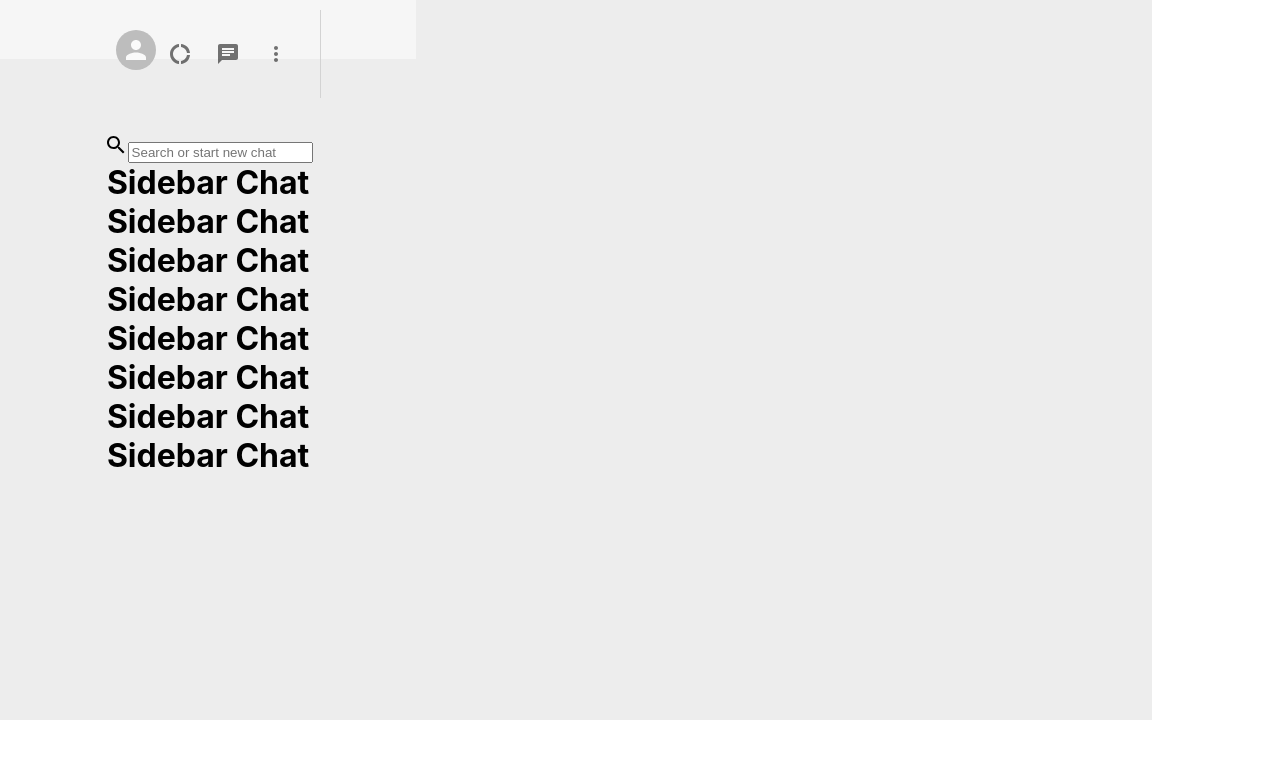
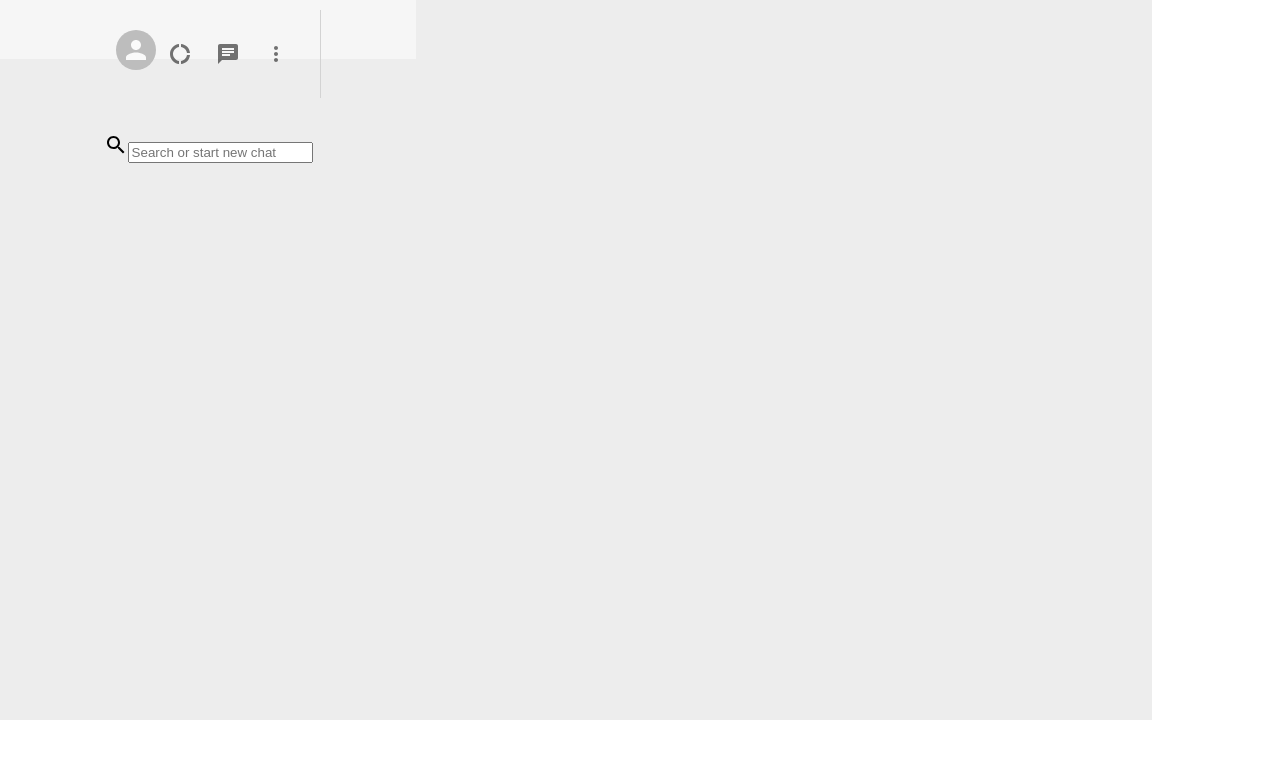
Before and after one commit to 12Harsha2000/Whatsapp, a React (Create React App) app in the folder whatsapp-clone/: page / in a window 1280 px wide. Shown: the top 758 px of the page. Built offline with nearby package versions, Linux system fonts and the light colour scheme; grey boxes are pictures that could not be loaded.

Commit message:
Initiated

```diff
--- a/whatsapp-clone/src/Sidebar.css
+++ b/whatsapp-clone/src/Sidebar.css
@@ -50,3 +50,9 @@
       margin-right: 2vw;
       font-size: 24px !important;
   }
+
+  .sidebar_chats{
+    flex: 1;
+    background-color: white;
+    overflow: scroll;
+  }
--- a/whatsapp-clone/src/Sidebar.js
+++ b/whatsapp-clone/src/Sidebar.js
@@ -5,6 +5,7 @@
 import MoreVertIcon from "@material-ui/icons/MoreVert";
 import { SearchOutlined } from "@material-ui/icons";
 import './Sidebar.css';
+import SidebarChat from "./SidebarChat";
 
 function Sidebar() {
   return(
@@ -32,14 +33,10 @@
      </div>
 
      <div className="sidebar_chats">
-        <h1>Sidebar Chat</h1>
-        <h1>Sidebar Chat</h1>
-        <h1>Sidebar Chat</h1>
-        <h1>Sidebar Chat</h1>
-        <h1>Sidebar Chat</h1>
-        <h1>Sidebar Chat</h1>
-        <h1>Sidebar Chat</h1>
-        <h1>Sidebar Chat</h1>
+        <SidebarChat />
+        <SidebarChat />
+        <SidebarChat />
+        <SidebarChat />
      </div>
     </div>
   );
--- /dev/null
+++ b/whatsapp-clone/src/SidebarChat.css
@@ -0,0 +1,19 @@
+.sidebarChat{
+   display: flex;
+   padding: 20px;
+   cursor: pointer;
+   border-bottom: 1px solid #f6f6f6;
+}
+
+.sidebarChat:hover{
+   border-color: #ebebeb;
+}
+
+.sidebarChat_info > h2 {
+   font-size: 16px;
+   margin-bottom: 8px;
+}
+
+.sidebarChat_info {
+   margin-left: 15px;
+}
--- /dev/null
+++ b/whatsapp-clone/src/SidebarChat.js
@@ -0,0 +1,22 @@
+import React, { useEffect, useState } from 'react';
+import './SidebarChat.css';
+import { Avatar } from '@material-ui/core';
+
+function SidebarChat({ addNewChat }) {
+    const[seed, setSeed] = useState("");
+
+    useEffect(() => {
+      setSeed(Math.floor(Math.random() * 5000))
+    }, [])
+  return (
+    <div className="sidebarChat">
+      <Avatar src={`https://avatars.dicebear.com/api/human/${seed}.svg`} />
+      <div className="sidebarChat_info">
+        <h2>Room name</h2>
+        <p>Last message....</p>
+      </div>
+    </div>
+  )
+}
+
+export default SidebarChat
```
